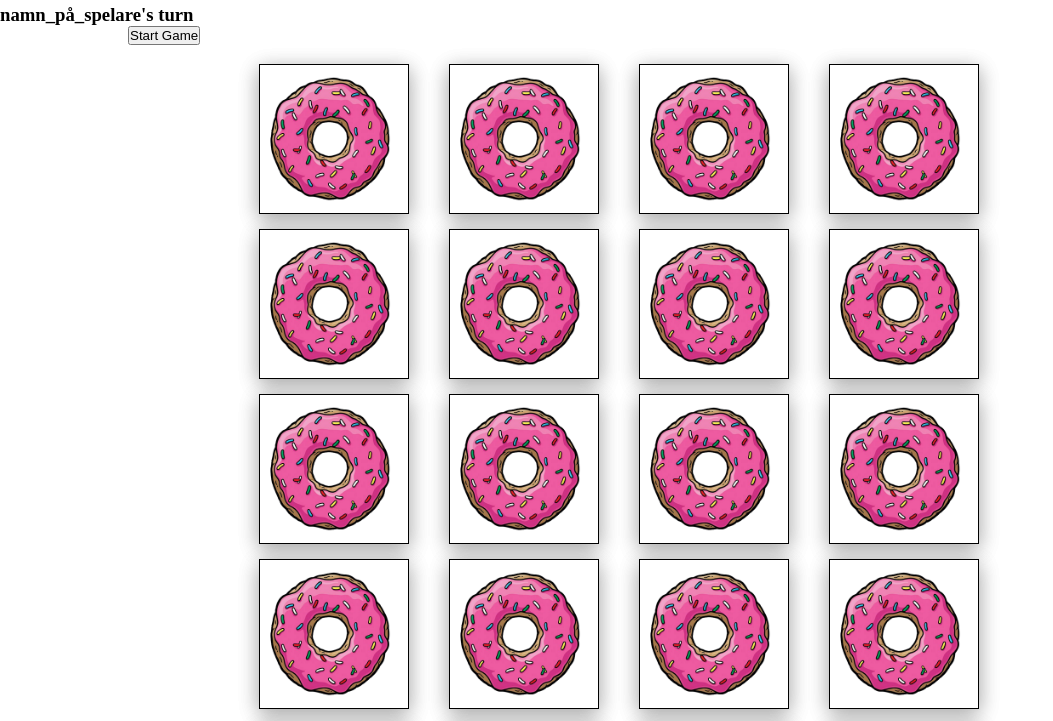
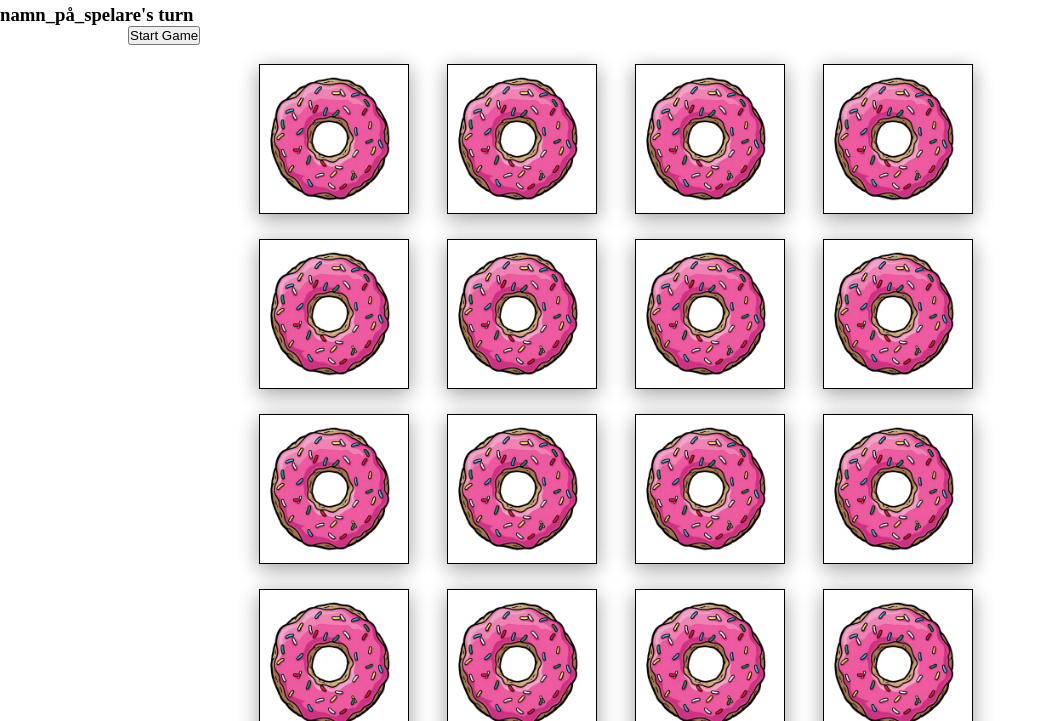
Before and after one commit to Sparrsa/Memory-game, a plain HTML site: page Project-Memory-game/index.html in a window 1280 px wide. Shown: the part 51-772 px from the top of the page, without its empty margins (0-1053 px from the left). Drawn offline with Linux system fonts and the light colour scheme.

Commit message:
Add files via upload
changed some css

```diff
--- a/Project-Memory-game/style.css
+++ b/Project-Memory-game/style.css
@@ -31,8 +31,8 @@ body{
 }
 
 .card-container{
-   width: calc(25% - 10px);
-   height: 33%;
+   width: 23.5%;
+   height: 35%;
    position: relative;
    transform: scale(1);
    transform-style: preserve-3d;
```
